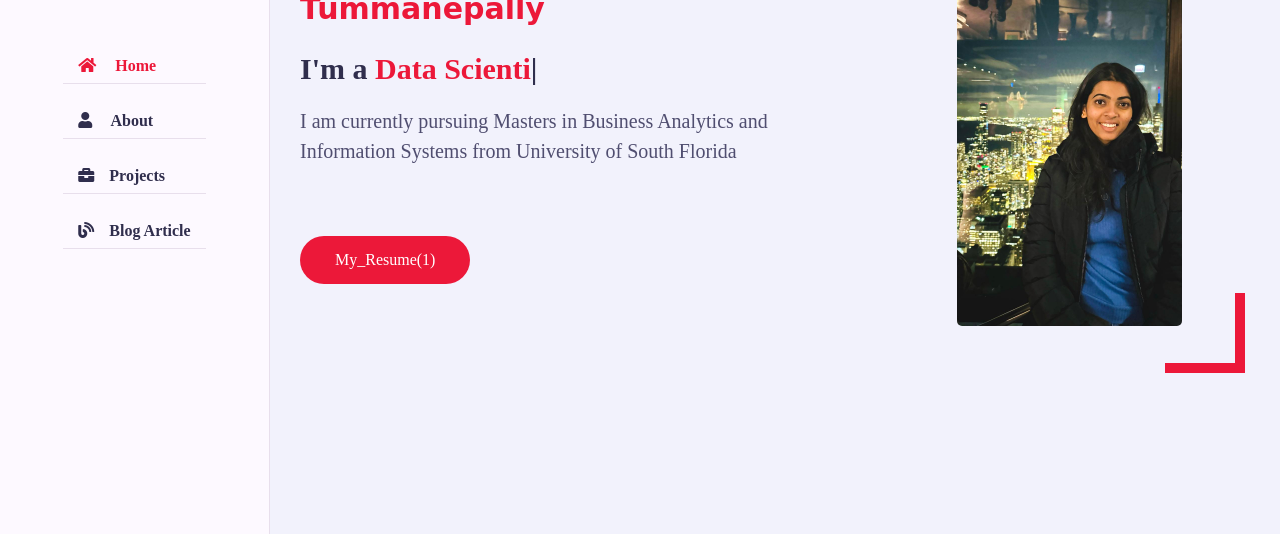
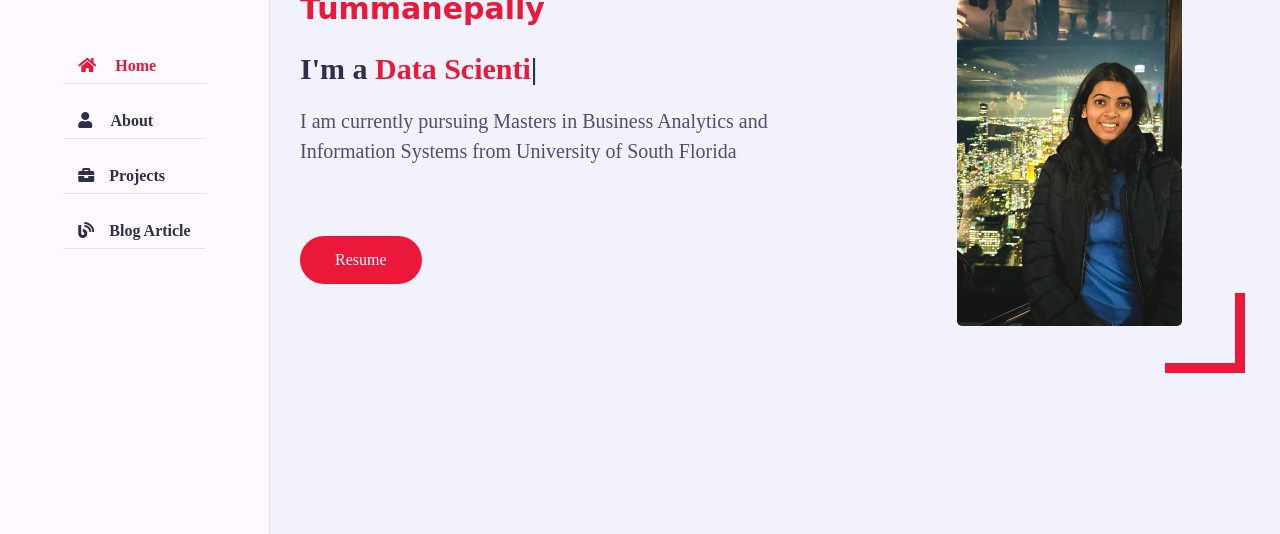
Before and after one commit to manognat30/Manogna-Portfolio, a website: page index.html in a window 1280 px wide. Shown: the part 266-800 px from the top of the page. Drawn offline with nearby package versions, Linux system fonts and the light colour scheme; a web font is replaced by a local one.

Commit message:
Updated index.html

```diff
--- a/index.html
+++ b/index.html
@@ -48,7 +48,7 @@
               <h3 class="hello">Hello, my name is <span class="name">Manogna Tummanepally</span></h3>
               <h3 class="my-profession">I'm a <span class="typing">Data Scientist</span></h3>
               <p>I am currently pursuing Masters in Business Analytics and Information Systems from University of South Florida </p>
-              <a href="#" id="my-resume-btn" class="btn">My_Resume(1)</a>
+              <a href="#" id="my-resume-btn" class="btn">Resume</a>
             </div>
             <div class="home-img padd-15">
               <img src="images/heroine.jpeg" alt="">
```
